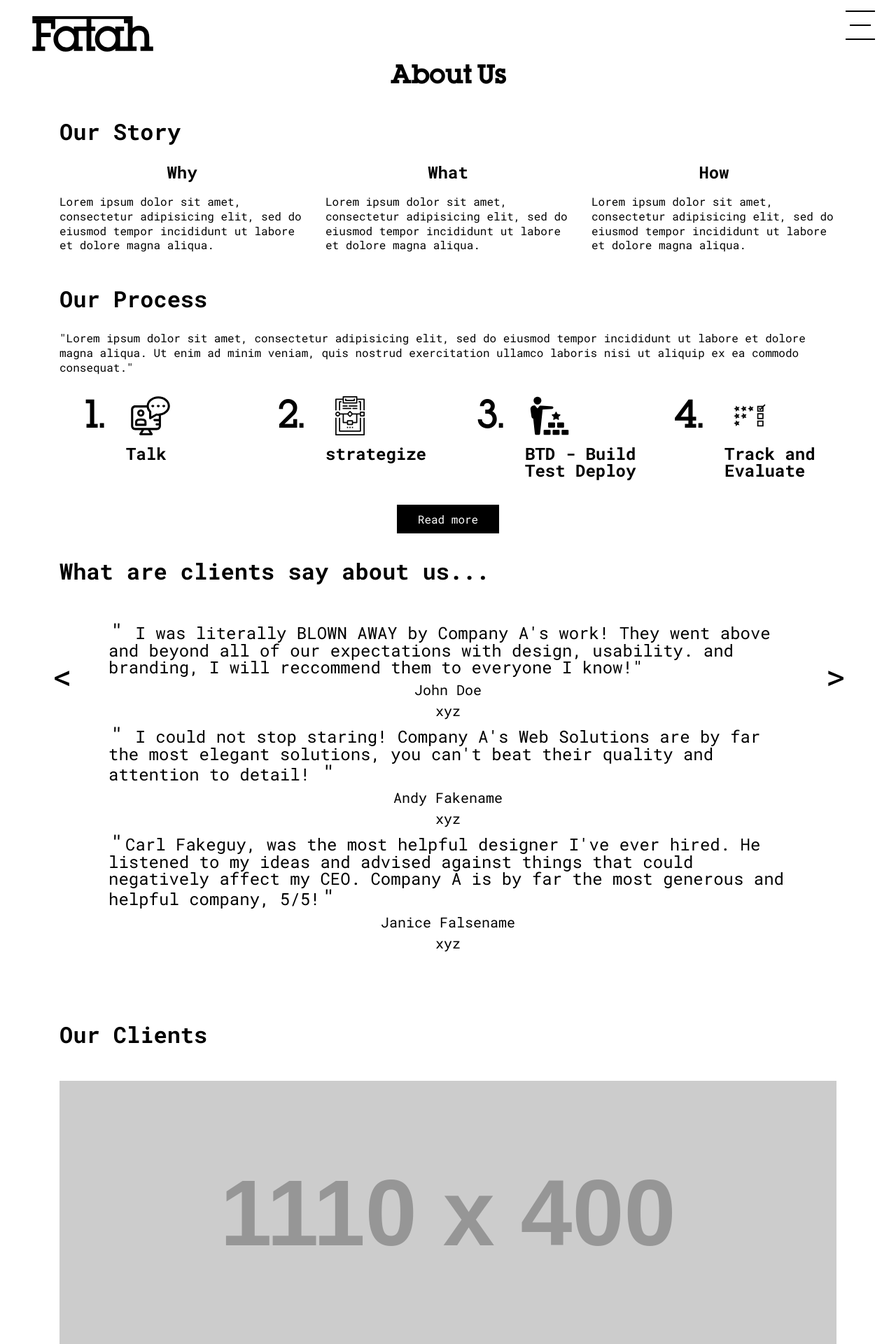
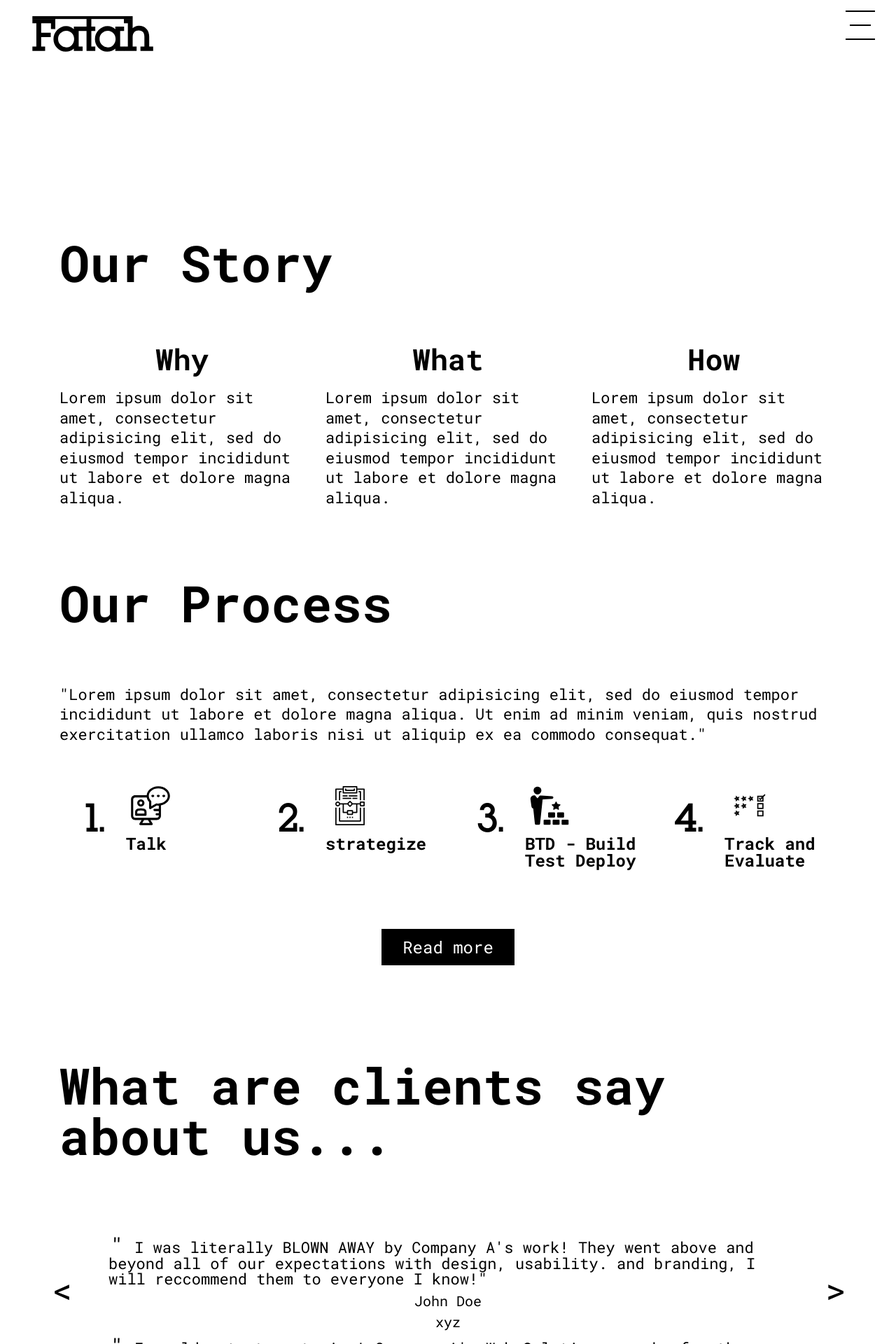
Before and after one commit to fatahco/fatahco.github.io, a Jekyll site: the page built from about.html, in a window 1280 px wide. Shown: the top 1920 px of the page at 70% size. Built offline with Jekyll 4.4.1, drawn with Linux system fonts in a browser that asks for light colours; nearby versions of some CDN libraries.

Commit message:
make some space in about page

```diff
--- a/_sass/scss/about.scss
+++ b/_sass/scss/about.scss
@@ -5,34 +5,50 @@
     @include PageTitle();
   }
   .sub-title{
-      font-size: 32px;
+      font-size: 72px;
+      padding: 50px 0;
+      @media only screen and (max-width: 767px){
+        font-size: 48px;
+      }
   }
   .details{
-    font-size: 16px;
+    font-size: 22px;
     margin-top: 30px;
     line-height: 1.3;
   }
   .section{
-    margin-top: 50px;
+    padding-top: 50px;
   }
   .ourStory{
     position: relative;
+    .sub-title{
+      padding-top: 200px;
+      @media only screen and (max-width: 767px){
+        padding-top: 0;
+      }
+    }
     .title{
       margin-top: 30px;
       text-align: center;
       h1{
-        font-size: 24px;
+        font-size: 42px;
+        @media only screen and (max-width: 767px){
+          font-size: 36px;
+        }
       }
     }
     .info{
       margin-top: 20px;
-      font-size: 16px;
+      font-size: 22px;
       line-height: 1.3;
     }
   }
   .ourProcess{
+    .details{
+      margin-bottom: 30px;
+    }
     .step{
-      margin-top: 30px;
+      margin-top: 50px;
       text-align: right;
       p{
         font-size: 50px;
@@ -58,11 +74,12 @@
       font-weight: 600;
     }
     .read_btn{
-      margin-top: 50px;
+      margin-top: 100px;
+      margin-bottom: 50px;
       text-align: center;
       .btn{
         background-color: #000;
-        font-size: 16px;
+        font-size: 24px;
         padding: 10px 30px;
         color: #fff;
       }
@@ -71,7 +88,6 @@
   .team_details{
     margin-top: 30px;
     .teamMember{
-
       @media only screen and (max-width: 767px){
         margin-top: 50px;
       }
@@ -177,7 +193,7 @@
     }
 
     .quote-phrase {
-      font-size:24px;
+      font-size:22px;
     }
 
     .quote-marks {
--- a/about.html
+++ b/about.html
@@ -5,11 +5,11 @@ permalink: /about/
 ---
 <section class="about">
   <div class="container">
-    <div class="row">
+    <!-- <div class="row">
       <div class="col-sm-12">
         <h1 class="title">About Us</h1>
       </div>
-    </div>
+    </div> -->
     <div class="ourStory section">
       <div class="row">
         <div class="col-sm-12">
```
